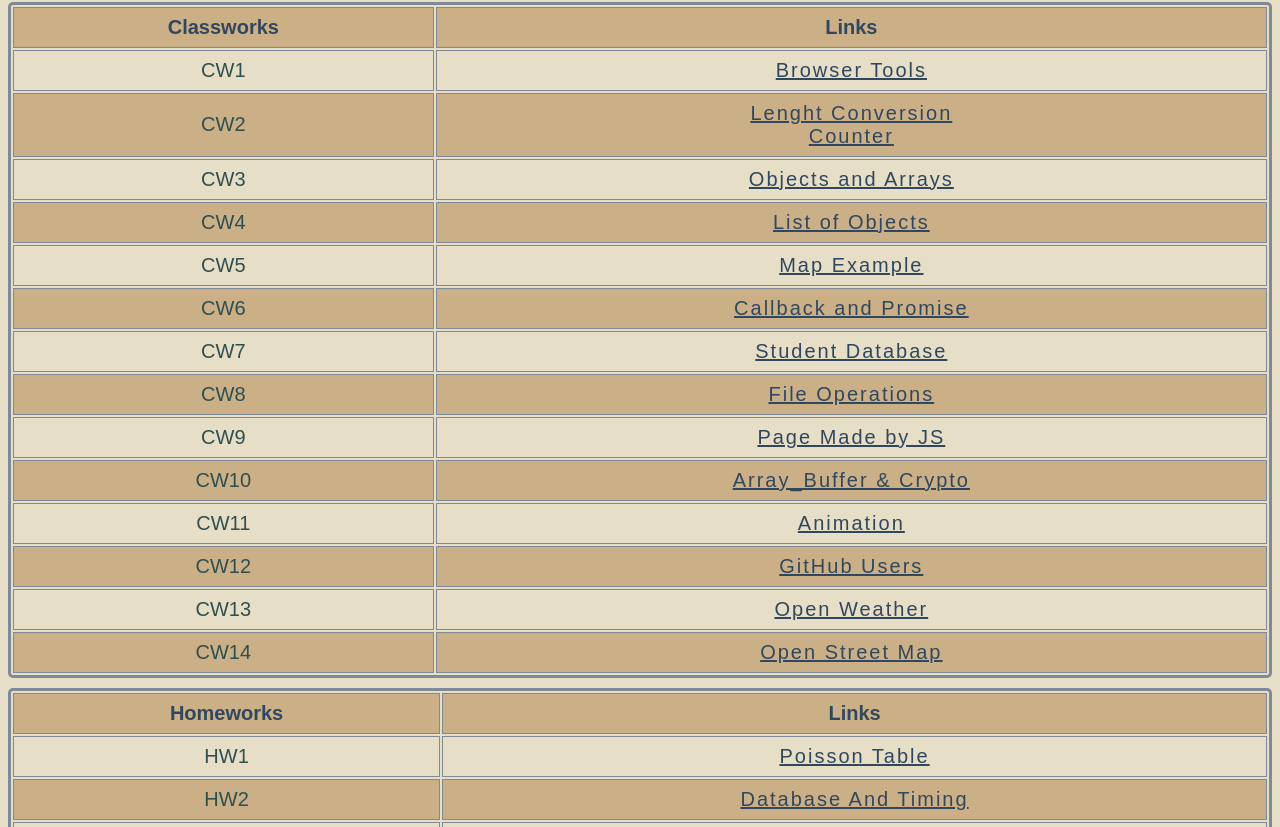
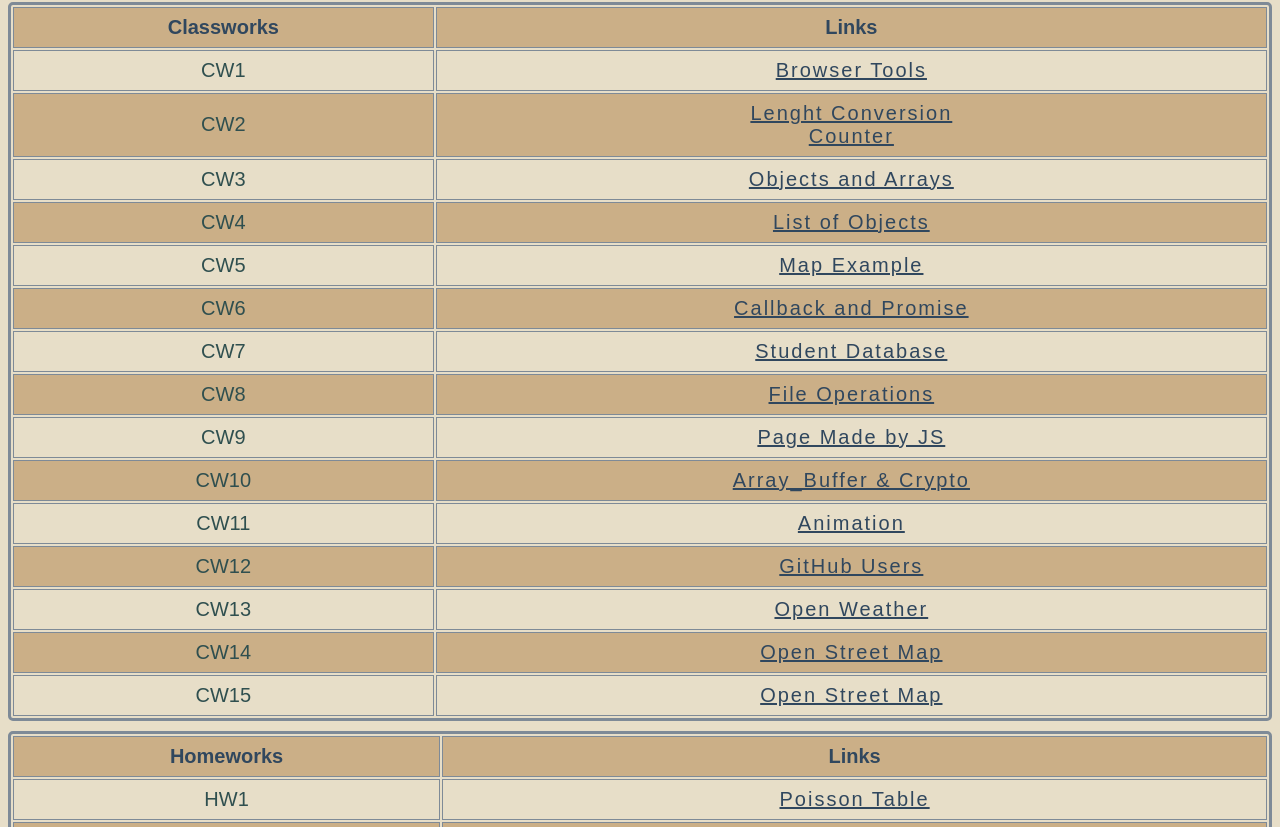
Before and after one commit to enesdurmus/AdvancedTechWorks, a plain HTML site: page index.html in a window 1280 px wide. Shown: the part 125-952 px from the top of the page. Drawn offline with Linux system fonts and the light colour scheme.

Commit message:
Update index.html

```diff
--- a/index.html
+++ b/index.html
@@ -186,6 +186,12 @@
                     <a href="https://enesdurmus.github.io/AdvancedTechWorks/OpenStreetMap.html">Open Street Map</a>
                 </td>
             </tr>
+             <tr>
+                <td>CW15</td>
+                <td>
+                    <a href="https://enesdurmus.github.io/AdvancedTechWorks/Google Drive API.html">Open Street Map</a>
+                </td>
+            </tr>
 
         </tbody>
     </table>
```
